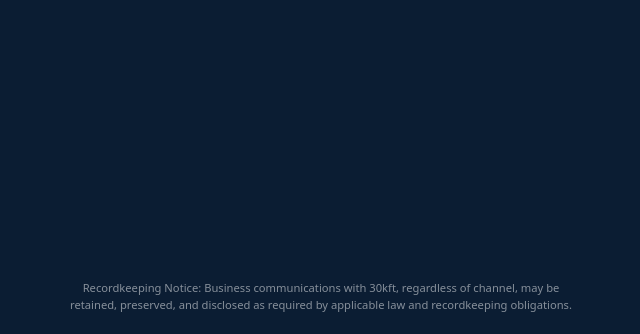
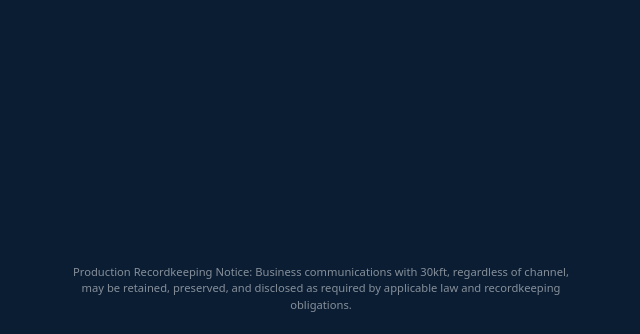
Before and after one commit to parkmays/30kft-holding-page, a plain HTML site: page index.html in a window 1280 px wide. Shown: the part 466-800 px from the top of the page, without its empty margins (319-959 px from the left). Drawn offline with Linux system fonts and the light colour scheme.

Commit message:
Update production recordkeeping notice

```diff
--- a/index.html
+++ b/index.html
@@ -1,4 +1,4 @@
 <!doctype html>
 <html lang="en"><head><meta charset="utf-8"><meta name="viewport" content="width=device-width,initial-scale=1"><title>30kft</title>
 <style>html,body{height:100%;margin:0}body{display:flex;align-items:center;justify-content:center;flex-direction:column;background:#0b1d33;color:#fff;font-family:system-ui,-apple-system,sans-serif}h1{font-size:4rem;margin:0;letter-spacing:.05em}p{margin:.75rem 0 0;font-size:1.25rem;opacity:.7}.notice{position:absolute;bottom:1.25rem;left:50%;transform:translateX(-50%);max-width:32rem;margin:0;padding:0 1rem;font-size:.7rem;opacity:.5;text-align:center;line-height:1.5}</style></head>
-<body><h1>30kft</h1><p>Coming soon.</p><p class="notice">Recordkeeping Notice: Business communications with 30kft, regardless of channel, may be retained, preserved, and disclosed as required by applicable law and recordkeeping obligations.</p></body></html>
+<body><h1>30kft</h1><p>Coming soon.</p><p class="notice">Production Recordkeeping Notice: Business communications with 30kft, regardless of channel, may be retained, preserved, and disclosed as required by applicable law and recordkeeping obligations.</p></body></html>
```
